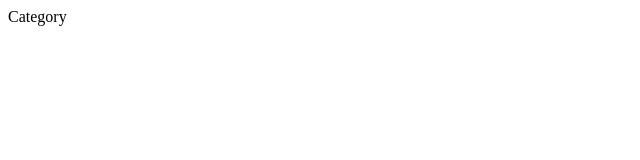
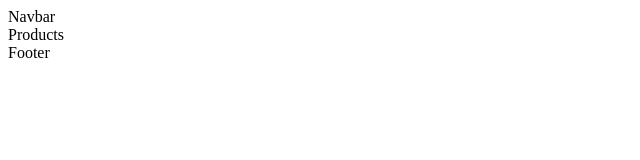
Before and after one commit to jaoincode/ecommerce, a React (Vite) app in the folder client/: page /products/1 in a window 1280 px wide. Shown: the top 160 px of the page, without its empty margins (0-640 px from the left). Built offline with nearby package versions, Linux system fonts and the light colour scheme.

Commit message:
creating router layout

```diff
--- a/client/src/App.tsx
+++ b/client/src/App.tsx
@@ -1,19 +1,42 @@
 import "./App.css";
 
-import { createBrowserRouter, RouterProvider, Route } from "react-router-dom";
+import { createBrowserRouter, RouterProvider, Outlet } from "react-router-dom";
+
+import Home from "./pages/Home";
+import Product from "./pages/Product";
+import Products from "./pages/Products";
+
+import Navbar from "./components/Navbar";
+import Footer from "./components/Footer";
+
+function Layout() {
+  return (
+    <div className="app">
+      <Navbar />
+      <Outlet />
+      <Footer />
+    </div>
+  );
+}
 
 const router = createBrowserRouter([
   {
     path: "/",
-    element: <>Home</>,
-  },
-  {
-    path: "/products/:id",
-    element: <>Category</>,
-  },
-  {
-    path: "/product/:id",
-    element: <>Product</>,
+    element: <Layout />,
+    children: [
+      {
+        path: "/",
+        element: <Home />,
+      },
+      {
+        path: "/products/:id?",
+        element: <Products />,
+      },
+      {
+        path: "/product/:id",
+        element: <Product />,
+      },
+    ],
   },
 ]);
 
--- /dev/null
+++ b/client/src/components/Footer/Footer.tsx
@@ -0,0 +1,5 @@
+function Footer() {
+  return <div>Footer</div>;
+}
+
+export default Footer;
--- /dev/null
+++ b/client/src/components/Footer/index.ts
@@ -0,0 +1 @@
+export { default } from "./Footer";
--- /dev/null
+++ b/client/src/components/Navbar/Navbar.tsx
@@ -0,0 +1,5 @@
+function Navbar() {
+  return <div>Navbar</div>;
+}
+
+export default Navbar;
--- /dev/null
+++ b/client/src/components/Navbar/index.ts
@@ -0,0 +1 @@
+export { default } from "./Navbar";
--- /dev/null
+++ b/client/src/pages/Home/Home.tsx
@@ -0,0 +1,5 @@
+function Home() {
+  return <div>Home</div>;
+}
+
+export default Home;
--- /dev/null
+++ b/client/src/pages/Home/index.ts
@@ -0,0 +1 @@
+export { default } from "./Home";
--- /dev/null
+++ b/client/src/pages/Product/Product.tsx
@@ -0,0 +1,5 @@
+function Product() {
+  return <div>Product</div>;
+}
+
+export default Product;
--- /dev/null
+++ b/client/src/pages/Product/index.ts
@@ -0,0 +1 @@
+export { default } from "./Product";
--- /dev/null
+++ b/client/src/pages/Products/Products.tsx
@@ -0,0 +1,5 @@
+function Products() {
+  return <div>Products</div>;
+}
+
+export default Products;
--- /dev/null
+++ b/client/src/pages/Products/index.ts
@@ -0,0 +1 @@
+export { default } from "./Products";
```
